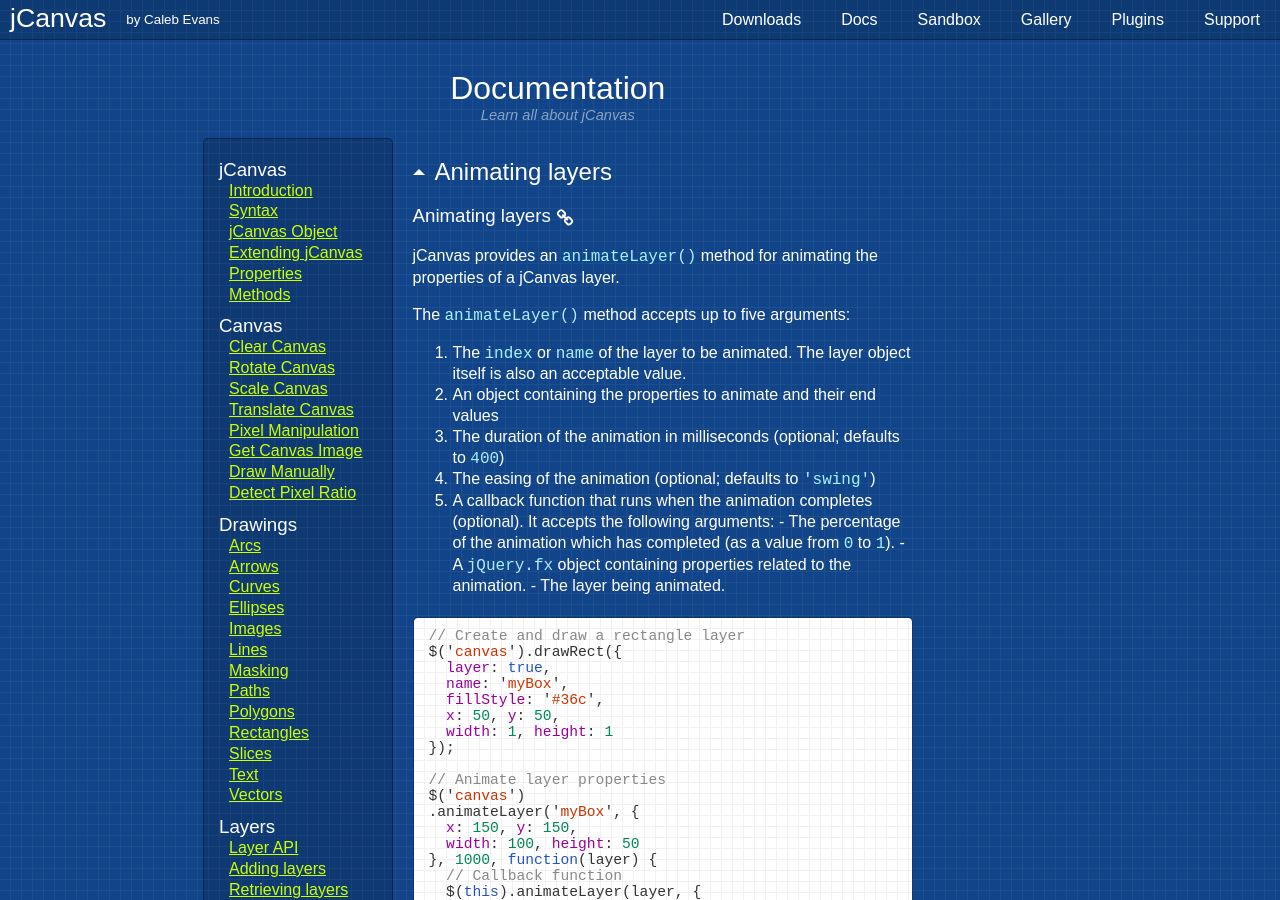
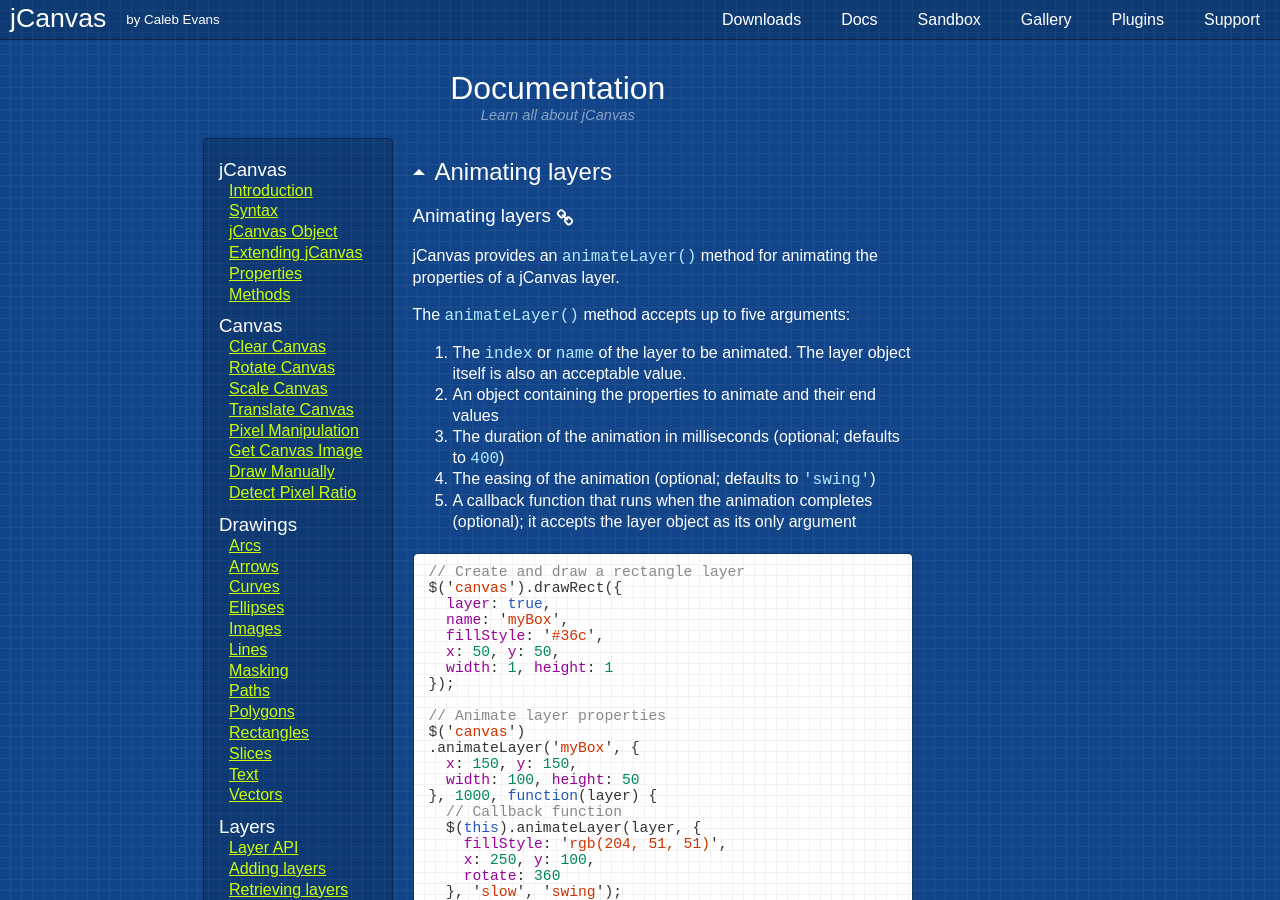
Before and after one commit to caleb531/jcanvas-website, a Jekyll site: the page built from _core_docs/animateLayers.md, in a window 1280 px wide and 900 px high. Built offline with Jekyll 4.4.1, drawn with Linux system fonts in a browser that asks for light colours; some web fonts are replaced; a script that is not in the unit is left out; comment, search, counter and statistics services are not loaded.

Commit message:
Correct arguments accepted by 'complete' callback

````diff
--- a/_core_docs/animateLayers.md
+++ b/_core_docs/animateLayers.md
@@ -12,10 +12,7 @@
   2. An object containing the properties to animate and their end values
   3. The duration of the animation in milliseconds (optional; defaults to `400`)
   4. The easing of the animation (optional; defaults to `'swing'`)
-  5. A callback function that runs when the animation completes (optional). It accepts the following arguments:
-    - The percentage of the animation which has completed (as a value from `0` to `1`).
-    - A `jQuery.fx` object containing properties related to the animation.
-    - The layer being animated.
+  5. A callback function that runs when the animation completes (optional); it accepts the layer object as its only argument
 
 ```js
 // Create and draw a rectangle layer
````
